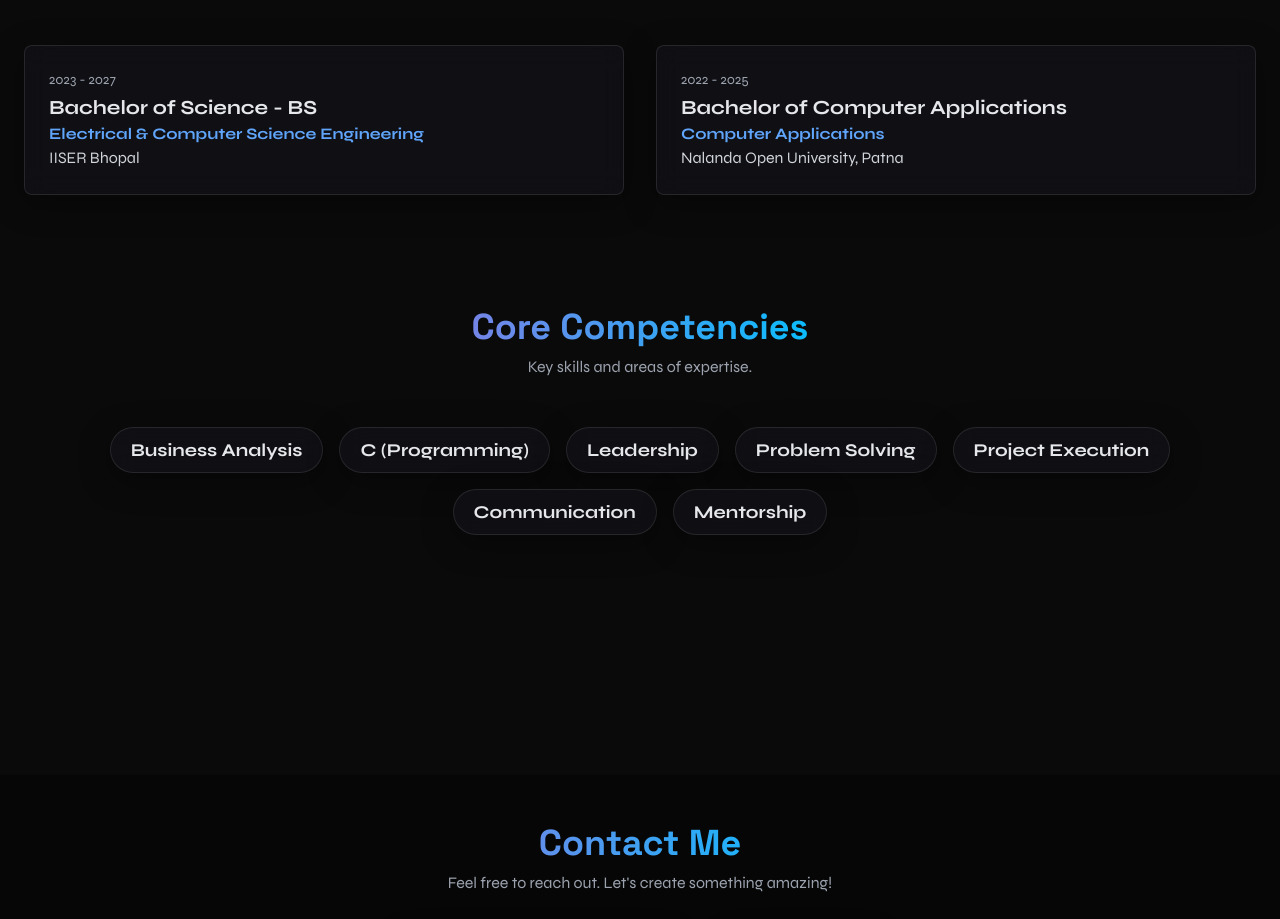
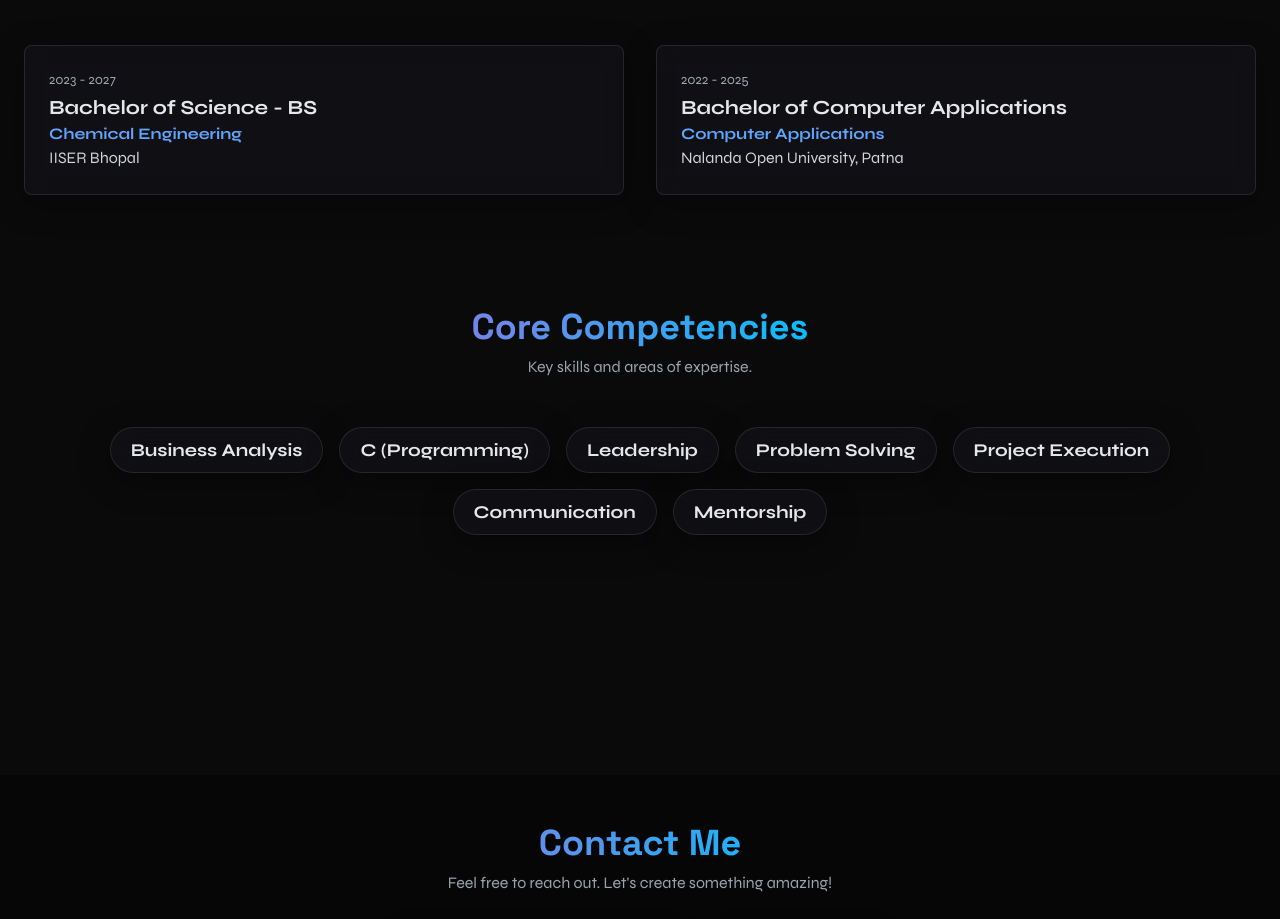
Before and after one commit to akshayiiserb/Portfolio, a plain HTML site: page index.html in a window 1280 px wide. Shown: the part 2047-2966 px from the top of the page. Drawn offline with nearby package versions, Linux system fonts and the light colour scheme.

Commit message:
Update index.html

```diff
--- a/index.html
+++ b/index.html
@@ -310,7 +310,7 @@
                 <div class="glass-effect p-6 rounded-lg glowing-card">
                     <p class="text-sm text-gray-400">2023 - 2027</p>
                     <h3 class="text-xl font-bold mt-1">Bachelor of Science - BS</h3>
-                    <p class="text-md font-semibold text-blue-400">Electrical & Computer Science Engineering</p>
+                    <p class="text-md font-semibold text-blue-400">Chemical Engineering</p>
                     <p class="text-gray-300">IISER Bhopal</p>
                 </div>
                 <div class="glass-effect p-6 rounded-lg glowing-card">
```
